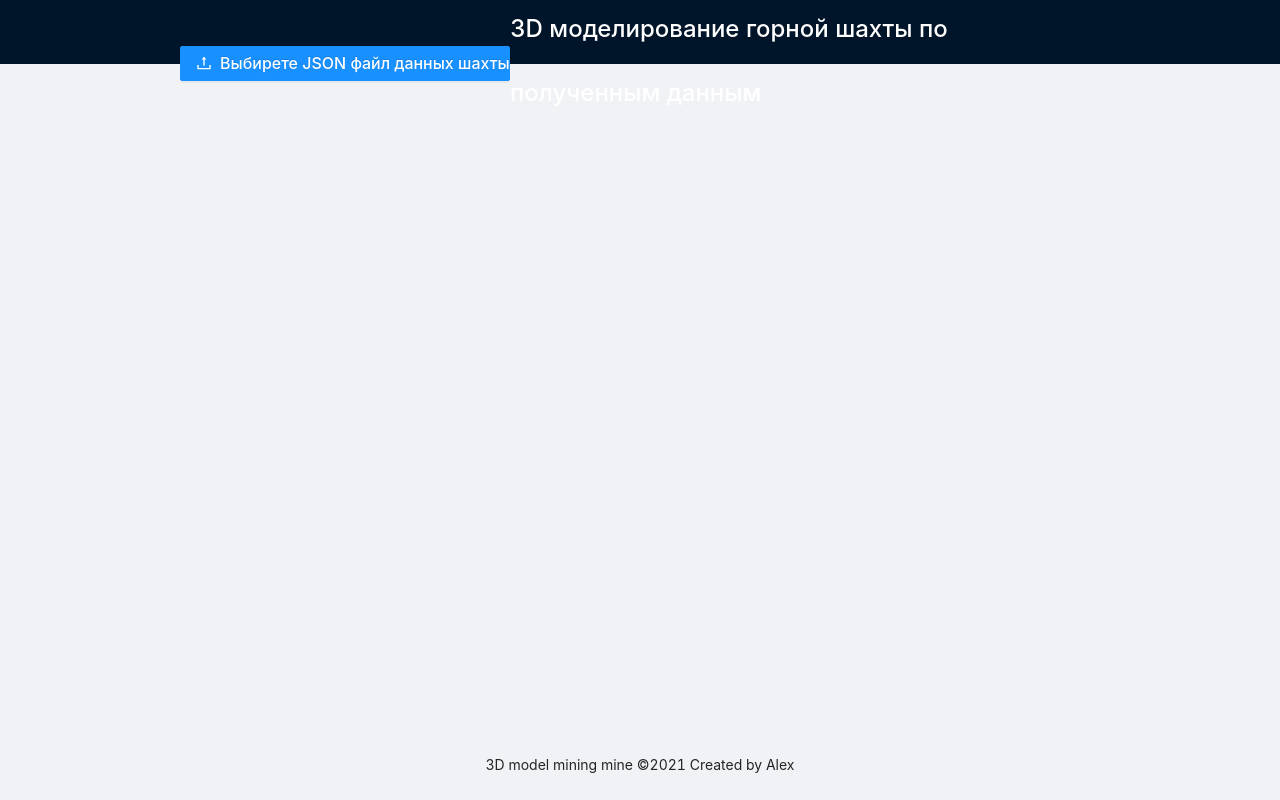
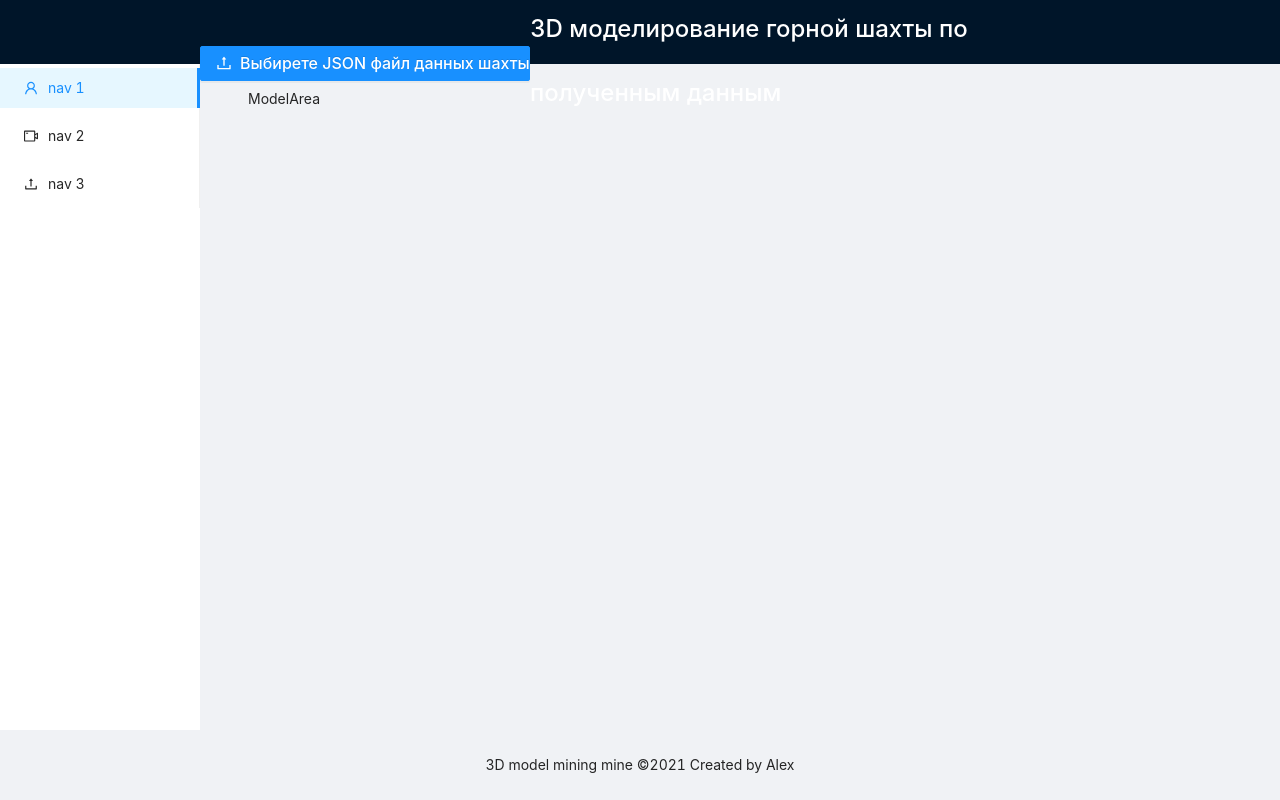
Before and after one commit to Madnessianin/3D_Modeling_On_BabylonJS, a React app: page /modelarea in a window 1280 px wide. Built offline with nearby package versions, Linux system fonts and the light colour scheme.

Commit message:
add sidebar

```diff
--- a/src/App.scss
+++ b/src/App.scss
@@ -1,4 +1,4 @@
-@import './vars.scss';
+@import "./vars.scss";
 
 .header {
   padding: $main_padding;
--- a/src/App.tsx
+++ b/src/App.tsx
@@ -1,28 +1,36 @@
 import React from "react";
-import { Layout } from "antd";
+import { Layout, Menu, Breadcrumb } from "antd";
 import "antd/dist/antd.less";
 import "./App.scss";
-import BtnLoader from "./Component/Common/LoaderBtn";
-
-const { Header, Content, Footer } = Layout;
+import { Redirect, Route, Switch } from "react-router";
+import ModelArea from "./Component/ModelArea/ModelArea";
+import Sidebar from "./Component/Sidebar/Sidebar";
+import Header from "./Component/Header/Header";
+const { Content, Footer } = Layout;
+const { SubMenu } = Menu;
 
 const App = () => {
   return (
     <div className="app">
-      <Layout style={{ minHeight: "100vh" }}>
-        <Header className="header">
-          <div className="header_inner">
-            <div className="header_item">
-              <BtnLoader />
-            </div>
-            <div className="header_item">
-              <h1 className="header_title">3D моделирование горной шахты по полученным данным</h1>
-            </div>
-          </div>
-        </Header>
-        <Content style={{ padding: "0 180px" }}>
-          Content
-        </Content>
+      <Layout style={{minHeight: '100vh'}}>
+        <Header />
+        <Layout>
+          <Sidebar />
+          <Layout style={{ padding: "0 24px 24px" }}>
+            <Content
+              style={{
+                padding: 24,
+                margin: 0,
+                minHeight: 280,
+              }}
+            >
+              <Switch>
+                <Route exact path="/" render={() => <Redirect to="/modelarea" />} />
+                <Route path="/modelarea" render={() => <ModelArea />} />
+              </Switch>
+            </Content>
+          </Layout>
+        </Layout>
         <Footer style={{ textAlign: "center" }}>
           3D model mining mine ©2021 Created by Alex
         </Footer>
@@ -31,6 +39,4 @@ const App = () => {
   );
 };
 
-
-
 export default App;
--- a/src/Component/Common/LoaderBtn.tsx
+++ /dev/null
@@ -1,23 +0,0 @@
-import React, { useState } from 'react';
-import { Upload, Button, message } from 'antd';
-import { UploadOutlined } from '@ant-design/icons';
-import { styleBtn } from './StyleBtn';
-
-
-const BtnLoader = () => {
-    const props = {
-      beforeUpload: (file: File) : boolean => {
-        if (file.type !== 'application/json') {
-          message.error(`${file.name} is not a json file`);
-        }
-        return file.type ===  'application/json' ? true : false;
-      }
-    };
-    return (
-      <Upload {...props}>
-        <Button style={styleBtn()} type="primary" icon={<UploadOutlined />}>Выбирете JSON файл данных шахты</Button>
-      </Upload>
-    );
-};
-
-export default BtnLoader;
--- /dev/null
+++ b/src/Component/Common/LoaderBtn/LoaderBtn.tsx
@@ -0,0 +1,24 @@
+import React, { useState } from "react";
+import { Upload, Button, message } from "antd";
+import { UploadOutlined } from "@ant-design/icons";
+import { styleBtn } from "./StyleBtn";
+
+const BtnLoader = () => {
+  const props = {
+    beforeUpload: (file: File): boolean => {
+      if (file.type !== "application/json") {
+        message.error(`${file.name} is not a json file`);
+      }
+      return file.type === "application/json" ? true : false;
+    },
+  };
+  return (
+    <Upload {...props}>
+      <Button style={styleBtn()} type="primary" icon={<UploadOutlined />}>
+        Выбирете JSON файл данных шахты
+      </Button>
+    </Upload>
+  );
+};
+
+export default BtnLoader;
--- /dev/null
+++ b/src/Component/Common/LoaderBtn/StyleBtn.ts
@@ -0,0 +1,6 @@
+export const styleBtn = (): Object => ({
+  fontSize: "16px",
+  fontWeight: "500",
+  height: "35px",
+  width: "330px",
+});
--- a/src/Component/Common/StyleBtn.ts
+++ /dev/null
@@ -1,6 +0,0 @@
-export const styleBtn = () : Object => ({
-    'fontSize': '16px',
-    'fontWeight': '500',
-    'height': '35px',
-    'width': '330px'
-})
--- /dev/null
+++ b/src/Component/Header/Header.tsx
@@ -0,0 +1,24 @@
+import React from "react";
+import { Layout } from "antd";
+import BtnLoader from "./../Common/LoaderBtn/LoaderBtn";
+
+const { Header } = Layout;
+
+const HeaderConteiner = () => {
+  return (
+    <Header className="header">
+      <div className="header_inner">
+        <div className="header_item">
+          <BtnLoader />
+        </div>
+        <div className="header_item">
+          <h1 className="header_title">
+            3D моделирование горной шахты по полученным данным
+          </h1>
+        </div>
+      </div>
+    </Header>
+  );
+};
+
+export default HeaderConteiner;
--- /dev/null
+++ b/src/Component/ModelArea/ModelArea.tsx
@@ -0,0 +1,7 @@
+import React from "react";
+
+const ModelArea = () => {
+  return <div>ModelArea</div>;
+};
+
+export default ModelArea;
--- /dev/null
+++ b/src/Component/Sidebar/Sidebar.tsx
@@ -0,0 +1,37 @@
+import React, { useEffect, useState } from "react";
+import { Menu, Button, Layout } from "antd";
+import {
+  UserOutlined,
+  VideoCameraOutlined,
+  UploadOutlined,
+} from "@ant-design/icons";
+
+const { Sider } = Layout;
+const { SubMenu } = Menu;
+
+const Sidebar = () => {
+  const [collapseMode, setCollapseMode] = useState(false);
+
+  const onClickCollapseeMode = () => {
+    setCollapseMode(!collapseMode);
+  };
+
+  return (
+    <Sider trigger={null} collapsible collapsed={collapseMode} style={{background: '#fff'}}>
+      <div className="logo" />
+      <Menu mode="inline" defaultSelectedKeys={["1"]}>
+        <Menu.Item key="1" icon={<UserOutlined />}>
+          nav 1
+        </Menu.Item>
+        <Menu.Item key="2" icon={<VideoCameraOutlined />}>
+          nav 2
+        </Menu.Item>
+        <Menu.Item key="3" icon={<UploadOutlined />}>
+          nav 3
+        </Menu.Item>
+      </Menu>
+    </Sider>
+  );
+};
+
+export default Sidebar;
--- a/src/_vars.scss
+++ b/src/_vars.scss
@@ -1,5 +1,5 @@
 /* indentation */
-$main_padding: 0 180px;
+$main_padding: 0 200px;
 
 /* colors */
 $white: #fff;
@@ -7,4 +7,8 @@ $black: #000;
 
 /* Shodows */
 
-$text_shadow: 0 0 4px 4px rgba($color: $black, $alpha: .25);
+$text_shadow: 0 0 4px 4px
+  rgba(
+    $color: $black,
+    $alpha: 0.25,
+  );
```
